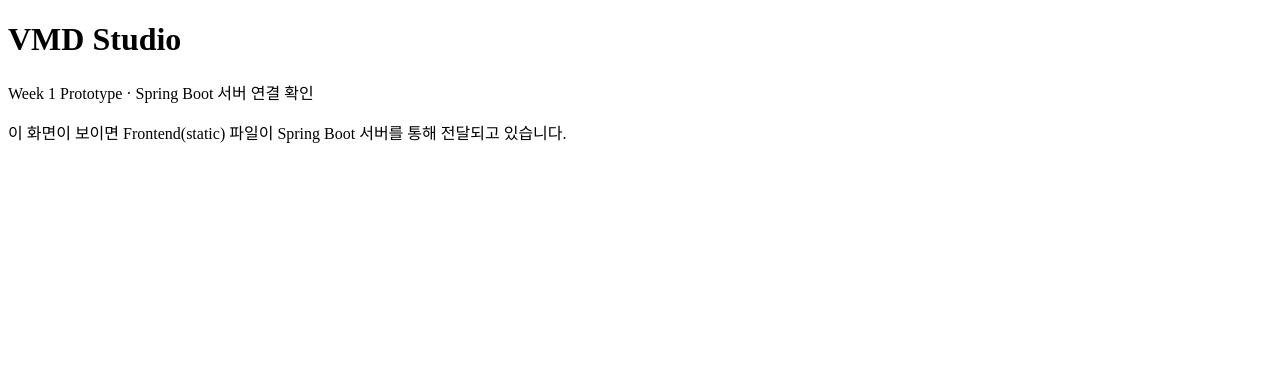
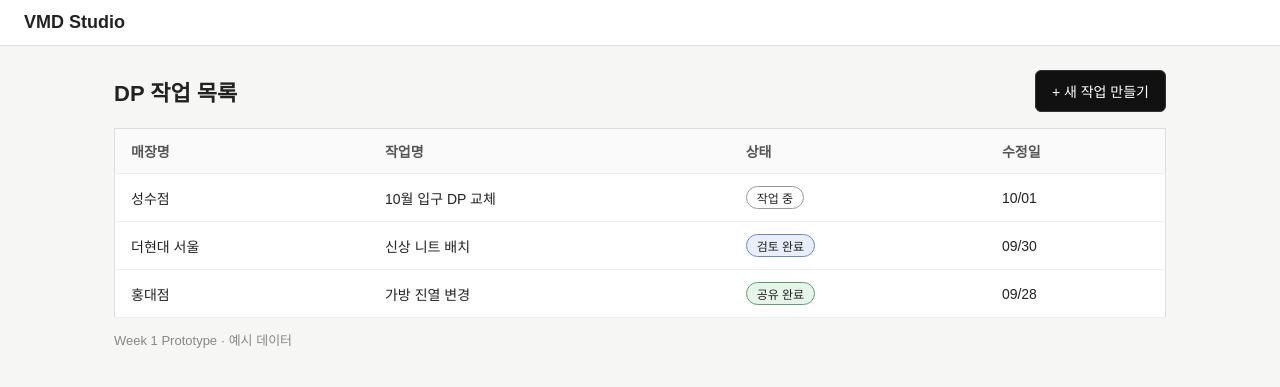
Before and after one commit to woosik980201/vmd-studio, a Spring Boot app: page / in a window 1280 px wide. Shown: the top 387 px of the page. Run offline with Spring Boot 4, Linux system fonts and the light colour scheme.

Commit message:
feat: 공통 스타일·공통 상단과 Dashboard 골격 구현

```diff
--- /dev/null
+++ b/src/main/resources/static/css/style.css
@@ -0,0 +1,149 @@
+/* VMD Studio 공통 스타일 (Low-Fidelity 단계: 배치와 구분에 필요한 최소한만) */
+
+* {
+    box-sizing: border-box;
+}
+
+body {
+    margin: 0;
+    font-family: "Malgun Gothic", "Apple SD Gothic Neo", sans-serif;
+    color: #222;
+    background: #f6f6f4;
+}
+
+/* ---------- 공통 상단 ---------- */
+.app-header {
+    background: #fff;
+    border-bottom: 1px solid #ddd;
+    padding: 12px 24px;
+}
+
+.header-top {
+    display: flex;
+    justify-content: space-between;
+    align-items: center;
+    gap: 16px;
+}
+
+.brand {
+    font-size: 18px;
+    font-weight: 700;
+    color: inherit;
+    text-decoration: none;
+}
+
+.header-right {
+    display: flex;
+    align-items: center;
+    gap: 12px;
+}
+
+.task-info {
+    font-size: 14px;
+    color: #555;
+}
+
+.steps {
+    display: flex;
+    flex-wrap: wrap;
+    gap: 8px;
+    margin-top: 8px;
+    font-size: 14px;
+    color: #aaa;
+}
+
+.step.is-current {
+    color: #111;
+    font-weight: 700;
+}
+
+/* ---------- 페이지 공통 ---------- */
+.page {
+    max-width: 1100px;
+    margin: 0 auto;
+    padding: 24px;
+}
+
+.page-title-row {
+    display: flex;
+    justify-content: space-between;
+    align-items: center;
+    margin-bottom: 16px;
+}
+
+h1 {
+    margin: 0;
+    font-size: 22px;
+}
+
+.note {
+    margin-top: 12px;
+    font-size: 13px;
+    color: #888;
+}
+
+/* ---------- 버튼 ---------- */
+.btn {
+    display: inline-block;
+    padding: 10px 16px;
+    border: 1px solid #333;
+    border-radius: 6px;
+    background: #fff;
+    color: #111;
+    font-size: 14px;
+    text-decoration: none;
+    cursor: pointer;
+}
+
+.btn-primary {
+    background: #111;
+    color: #fff;
+}
+
+.btn:disabled {
+    opacity: 0.4;
+    cursor: not-allowed;
+}
+
+/* ---------- 상태 배지 ---------- */
+.badge {
+    display: inline-block;
+    padding: 2px 10px;
+    border: 1px solid #999;
+    border-radius: 999px;
+    font-size: 12px;
+    white-space: nowrap;
+}
+
+.badge-IN_PROGRESS { background: #fff; }
+.badge-REVIEWED    { background: #e8eefc; border-color: #6b86c9; }
+.badge-SHARED      { background: #e7f4ea; border-color: #5f9e6e; }
+
+/* ---------- 표 ---------- */
+.task-table {
+    width: 100%;
+    border-collapse: collapse;
+    background: #fff;
+    border: 1px solid #ddd;
+}
+
+.task-table th,
+.task-table td {
+    padding: 12px 16px;
+    border-bottom: 1px solid #eee;
+    text-align: left;
+    font-size: 14px;
+}
+
+.task-table th {
+    background: #fafafa;
+    color: #555;
+}
+
+.task-table tr.clickable {
+    cursor: pointer;
+}
+
+.task-table tr.clickable:hover {
+    background: #f3f3f0;
+}
--- a/src/main/resources/static/index.html
+++ b/src/main/resources/static/index.html
@@ -3,11 +3,34 @@
 <head>
     <meta charset="UTF-8">
     <meta name="viewport" content="width=device-width, initial-scale=1.0">
-    <title>VMD Studio</title>
+    <title>VMD Studio · Dashboard</title>
+    <link rel="stylesheet" href="/css/style.css">
 </head>
 <body>
-<h1>VMD Studio</h1>
-<p>Week 1 Prototype · Spring Boot 서버 연결 확인</p>
-<p>이 화면이 보이면 Frontend(static) 파일이 Spring Boot 서버를 통해 전달되고 있습니다.</p>
+<header id="app-header"></header>
+
+<main class="page">
+    <div class="page-title-row">
+        <h1>DP 작업 목록</h1>
+        <a class="btn btn-primary" href="/setup.html">+ 새 작업 만들기</a>
+    </div>
+
+    <table class="task-table">
+        <thead>
+        <tr>
+            <th>매장명</th>
+            <th>작업명</th>
+            <th>상태</th>
+            <th>수정일</th>
+        </tr>
+        </thead>
+        <tbody id="task-list"></tbody>
+    </table>
+
+    <p class="note">Week 1 Prototype · 예시 데이터</p>
+</main>
+
+<script src="/js/common.js"></script>
+<script src="/js/dashboard.js"></script>
 </body>
 </html>
--- /dev/null
+++ b/src/main/resources/static/js/common.js
@@ -0,0 +1,62 @@
+// VMD Studio 공통 기능: 상태·단계 이름 정의, 공통 상단 그리기, 주소 값 읽기
+
+// Backend의 TaskStatus enum과 같은 값을 사용한다
+const STATUS_LABELS = {
+    IN_PROGRESS: '작업 중',
+    REVIEWED: '검토 완료',
+    SHARED: '공유 완료'
+};
+
+// Backend의 TaskStep enum과 같은 값을 사용한다
+const STEPS = [
+    { code: 'SETUP', label: '① 등록' },
+    { code: 'EDITOR', label: '② 영역 지정' },
+    { code: 'PREVIEW', label: '③ Preview' },
+    { code: 'PLAN', label: '④ DP Plan' }
+];
+
+// 사용자가 입력한 글자를 화면에 넣기 전에 HTML 기호를 안전한 문자로 바꾼다
+function escapeHtml(text) {
+    const div = document.createElement('div');
+    div.textContent = text ?? '';
+    return div.innerHTML;
+}
+
+// 공통 상단을 그린다
+// options 예시: { taskName, storeName, status, currentStep }
+// currentStep이 없으면(Dashboard, 매장 직원 보기 상태) 단계 표시를 숨긴다
+function renderHeader(options = {}) {
+    const header = document.getElementById('app-header');
+
+    const taskInfo = options.taskName
+        ? `<span class="task-info">${escapeHtml(options.taskName)} · ${escapeHtml(options.storeName)}</span>`
+        : '';
+
+    const statusBadge = options.status
+        ? `<span class="badge badge-${options.status}">${STATUS_LABELS[options.status]}</span>`
+        : '';
+
+    let stepsHtml = '';
+    if (options.currentStep) {
+        const stepItems = STEPS.map(step => {
+            const currentClass = step.code === options.currentStep ? 'is-current' : '';
+            return `<span class="step ${currentClass}">${step.label}</span>`;
+        });
+        stepsHtml = `<nav class="steps">${stepItems.join('<span>─</span>')}</nav>`;
+    }
+
+    header.innerHTML = `
+    <div class="app-header">
+      <div class="header-top">
+        <a class="brand" href="/">VMD Studio</a>
+        <div class="header-right">${taskInfo}${statusBadge}</div>
+      </div>
+      ${stepsHtml}
+    </div>
+  `;
+}
+
+// 주소의 ?taskId=1 같은 값을 읽는다
+function getQueryParam(name) {
+    return new URLSearchParams(window.location.search).get(name);
+}
--- /dev/null
+++ b/src/main/resources/static/js/dashboard.js
@@ -0,0 +1,52 @@
+// Dashboard 화면 동작
+// Week 1: 서버 대신 고정 예시 데이터를 사용한다.
+// 나중에 GET /api/tasks 결과로 바꿀 때, 아래 renderTaskList 함수는 그대로 쓴다.
+
+const sampleTasks = [
+    { id: 1, name: '10월 입구 DP 교체', storeName: '성수점', status: 'IN_PROGRESS', step: 'EDITOR', updatedAt: '10/01' },
+    { id: 2, name: '신상 니트 배치', storeName: '더현대 서울', status: 'REVIEWED', step: 'PLAN', updatedAt: '09/30' },
+    { id: 3, name: '가방 진열 변경', storeName: '홍대점', status: 'SHARED', step: 'PLAN', updatedAt: '09/28' }
+];
+
+// 단계 값 → 화면 파일
+const STEP_PAGES = {
+    SETUP: 'setup.html',
+    EDITOR: 'editor.html',
+    PREVIEW: 'preview.html',
+    PLAN: 'plan.html'
+};
+
+// 기존 작업을 열 때 어느 화면으로 갈지 정한다 (Wireframe v0.2 결정)
+// 공유 완료 → DP Plan 보기 상태 / 검토 완료 → DP Plan 작성 상태 / 작업 중 → 마지막으로 머문 화면
+function getTaskUrl(task) {
+    if (task.status === 'SHARED') {
+        return `/plan.html?taskId=${task.id}&mode=view`;
+    }
+    if (task.status === 'REVIEWED') {
+        return `/plan.html?taskId=${task.id}`;
+    }
+    return `/${STEP_PAGES[task.step]}?taskId=${task.id}`;
+}
+
+function renderTaskList(tasks) {
+    const tbody = document.getElementById('task-list');
+    tbody.innerHTML = '';
+
+    tasks.forEach(task => {
+        const row = document.createElement('tr');
+        row.className = 'clickable';
+        row.innerHTML = `
+      <td>${escapeHtml(task.storeName)}</td>
+      <td>${escapeHtml(task.name)}</td>
+      <td><span class="badge badge-${task.status}">${STATUS_LABELS[task.status]}</span></td>
+      <td>${escapeHtml(task.updatedAt)}</td>
+    `;
+        row.addEventListener('click', () => {
+            window.location.href = getTaskUrl(task);
+        });
+        tbody.appendChild(row);
+    });
+}
+
+renderHeader();
+renderTaskList(sampleTasks);
```
